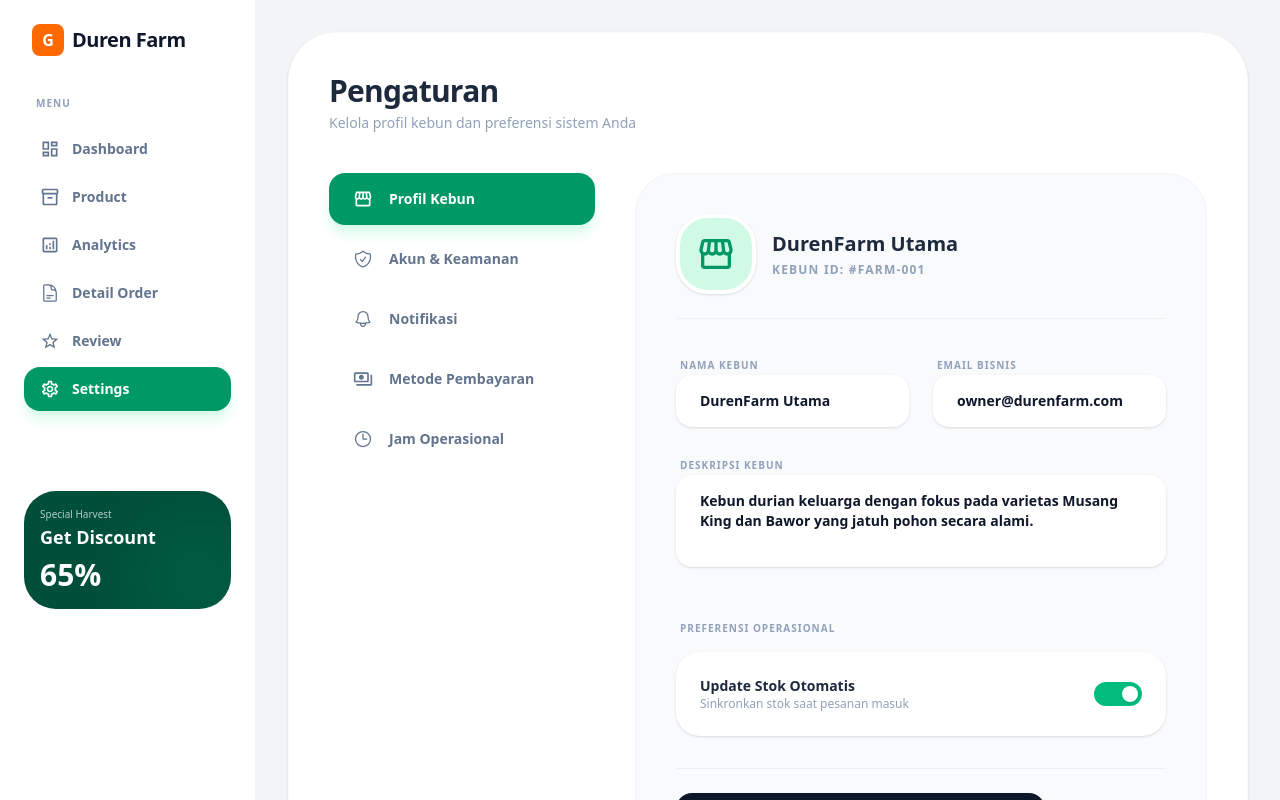
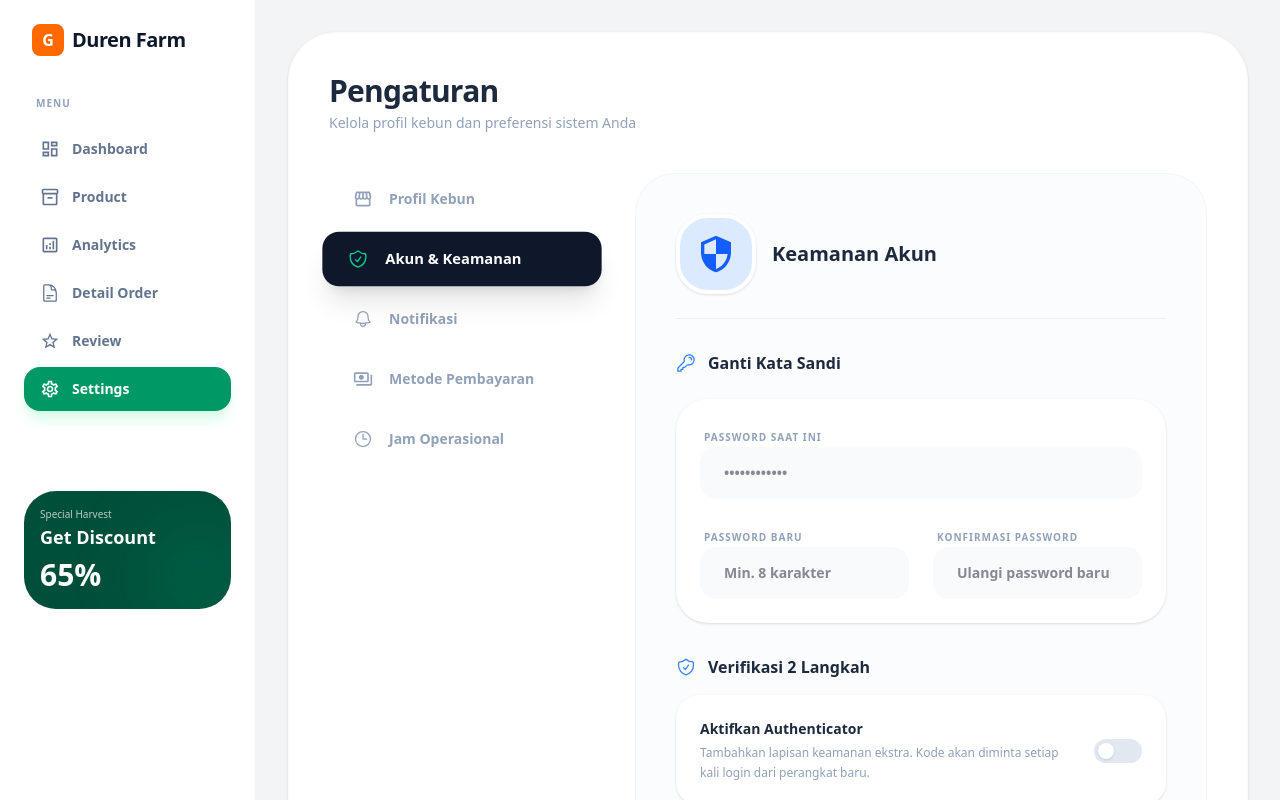
Before and after one commit to agrz4/duren-farm, a React (Vite) app: page /settings in a window 1280 px wide. Both pictures are taken after a click on the button "Akun & Keamanan". Shown: the top 800 px of the page. Built offline with nearby package versions, Linux system fonts and the light colour scheme.

Commit message:
feat(settings): add account page

```diff
--- a/src/pages/SettingsPage.tsx
+++ b/src/pages/SettingsPage.tsx
@@ -1,41 +1,23 @@
-import React from 'react';
-import { HiOutlineUser, HiOutlineBell, HiOutlineShieldCheck, HiOutlineClock } from "react-icons/hi2";
-import { MdOutlineStorefront, MdOutlinePayments } from "react-icons/md";
+import React, { useState } from 'react';
+import { HiOutlineBell, HiOutlineShieldCheck, HiOutlineClock, HiOutlineKey, HiOutlineDevicePhoneMobile } from "react-icons/hi2";
+import { MdOutlineStorefront, MdOutlinePayments, MdOutlineSecurity } from "react-icons/md";
 
 const SettingsPage: React.FC = () => {
-    return (
-        <div className="bg-white rounded-[3rem] p-10 shadow-sm min-h-screen border border-slate-50 font-sans">
-            <div className="mb-10">
-                <h2 className="text-3xl font-black text-slate-800 tracking-tight">Pengaturan</h2>
-                <p className="text-slate-400 text-sm mt-1">Kelola profil kebun dan preferensi sistem Anda</p>
-            </div>
+    const [activeTab, setActiveTab] = useState('Profil Kebun');
 
-            <div className="grid grid-cols-12 gap-10">
-                {/* Kolom Kiri: Menu Navigasi Settings */}
-                <div className="col-span-12 lg:col-span-4 space-y-2">
-                    {[
-                        { name: 'Profil Kebun', icon: <MdOutlineStorefront />, active: true },
-                        { name: 'Akun & Keamanan', icon: <HiOutlineShieldCheck /> },
-                        { name: 'Notifikasi', icon: <HiOutlineBell /> },
-                        { name: 'Metode Pembayaran', icon: <MdOutlinePayments /> },
-                        { name: 'Jam Operasional', icon: <HiOutlineClock /> },
-                    ].map((item, i) => (
-                        <button
-                            key={i}
-                            className={`w-full flex items-center gap-4 px-6 py-4 rounded-2xl font-bold text-sm transition-all ${item.active
-                                    ? 'bg-emerald-600 text-white shadow-lg shadow-emerald-100'
-                                    : 'text-slate-500 hover:bg-slate-50'
-                                }`}
-                        >
-                            <span className="text-xl">{item.icon}</span>
-                            {item.name}
-                        </button>
-                    ))}
-                </div>
+    const menuItems = [
+        { name: 'Profil Kebun', icon: <MdOutlineStorefront />, id: 'Profil Kebun' },
+        { name: 'Akun & Keamanan', icon: <HiOutlineShieldCheck />, id: 'Akun & Keamanan' },
+        { name: 'Notifikasi', icon: <HiOutlineBell />, id: 'Notifikasi' },
+        { name: 'Metode Pembayaran', icon: <MdOutlinePayments />, id: 'Metode Pembayaran' },
+        { name: 'Jam Operasional', icon: <HiOutlineClock />, id: 'Jam Operasional' },
+    ];
 
-                {/* Kolom Kanan: Form Konten */}
-                <div className="col-span-12 lg:col-span-8 bg-slate-50 rounded-[2.5rem] p-10 border border-slate-100">
-                    <div className="space-y-8">
+    const renderContent = () => {
+        switch (activeTab) {
+            case 'Profil Kebun':
+                return (
+                    <div className="space-y-8 animate-in fade-in slide-in-from-bottom-4 duration-500">
                         {/* Header Form */}
                         <div className="flex items-center gap-4 pb-6 border-b border-slate-200/60">
                             <div className="w-20 h-20 bg-emerald-100 rounded-[2rem] flex items-center justify-center text-emerald-600 border-4 border-white shadow-sm">
@@ -54,7 +36,7 @@ const SettingsPage: React.FC = () => {
                                 <input
                                     type="text"
                                     defaultValue="DurenFarm Utama"
-                                    className="w-full px-6 py-4 bg-white border-none rounded-2xl text-sm font-semibold shadow-sm focus:ring-2 focus:ring-emerald-500 outline-none transition-all"
+                                    className="w-full px-6 py-4 bg-white border-none rounded-2xl text-sm font-semibold shadow-sm focus:ring-2 focus:ring-emerald-500 outline-none transition-all placeholder:text-slate-300"
                                 />
                             </div>
                             <div className="space-y-2">
@@ -62,7 +44,7 @@ const SettingsPage: React.FC = () => {
                                 <input
                                     type="email"
                                     defaultValue="owner@durenfarm.com"
-                                    className="w-full px-6 py-4 bg-white border-none rounded-2xl text-sm font-semibold shadow-sm focus:ring-2 focus:ring-emerald-500 outline-none transition-all"
+                                    className="w-full px-6 py-4 bg-white border-none rounded-2xl text-sm font-semibold shadow-sm focus:ring-2 focus:ring-emerald-500 outline-none transition-all placeholder:text-slate-300"
                                 />
                             </div>
                             <div className="space-y-2 md:col-span-2">
@@ -70,7 +52,7 @@ const SettingsPage: React.FC = () => {
                                 <textarea
                                     rows={3}
                                     defaultValue="Kebun durian keluarga dengan fokus pada varietas Musang King dan Bawor yang jatuh pohon secara alami."
-                                    className="w-full px-6 py-4 bg-white border-none rounded-2xl text-sm font-semibold shadow-sm focus:ring-2 focus:ring-emerald-500 outline-none transition-all resize-none"
+                                    className="w-full px-6 py-4 bg-white border-none rounded-2xl text-sm font-semibold shadow-sm focus:ring-2 focus:ring-emerald-500 outline-none transition-all resize-none placeholder:text-slate-300"
                                 />
                             </div>
                         </div>
@@ -78,10 +60,10 @@ const SettingsPage: React.FC = () => {
                         {/* Toggle Settings */}
                         <div className="space-y-4 pt-4">
                             <p className="text-[10px] font-black text-slate-400 uppercase tracking-widest ml-1">Preferensi Operasional</p>
-                            <div className="flex items-center justify-between p-6 bg-white rounded-3xl shadow-sm">
+                            <div className="flex items-center justify-between p-6 bg-white rounded-3xl shadow-sm hover:shadow-md transition-shadow">
                                 <div>
                                     <p className="font-bold text-slate-800 text-sm">Update Stok Otomatis</p>
-                                    <p className="text-xs text-slate-400">Sinkronkan stok saat pesanan masuk</p>
+                                    <p className="text-xs text-slate-400 mt-1">Sinkronkan stok saat pesanan masuk</p>
                                 </div>
                                 <div className="w-12 h-6 bg-emerald-500 rounded-full relative cursor-pointer">
                                     <div className="absolute right-1 top-1 w-4 h-4 bg-white rounded-full shadow-sm"></div>
@@ -91,14 +73,162 @@ const SettingsPage: React.FC = () => {
 
                         {/* Action Buttons */}
                         <div className="flex gap-4 pt-6 border-t border-slate-200/60">
-                            <button className="flex-1 bg-slate-900 text-white py-4 rounded-2xl font-black text-xs uppercase tracking-widest hover:bg-slate-800 transition-all shadow-xl">
+                            <button className="flex-1 bg-slate-900 text-white py-4 rounded-2xl font-black text-xs uppercase tracking-widest hover:bg-slate-800 transition-all shadow-xl hover:shadow-2xl hover:-translate-y-1">
                                 Simpan Perubahan
                             </button>
-                            <button className="px-8 py-4 rounded-2xl font-black text-xs uppercase tracking-widest text-slate-400 hover:text-rose-500 transition-colors">
+                            <button className="px-8 py-4 rounded-2xl font-black text-xs uppercase tracking-widest text-slate-400 hover:text-rose-500 hover:bg-rose-50 transition-colors">
                                 Reset
                             </button>
                         </div>
                     </div>
+                );
+            case 'Akun & Keamanan':
+                return (
+                    <div className="space-y-8 animate-in fade-in slide-in-from-bottom-4 duration-500">
+                        {/* Header Section */}
+                        <div className="flex items-center gap-4 pb-6 border-b border-slate-200/60">
+                            <div className="w-20 h-20 bg-blue-100 rounded-[2rem] flex items-center justify-center text-blue-600 border-4 border-white shadow-sm">
+                                <MdOutlineSecurity size={40} />
+                            </div>
+                            <div>
+                                <h4 className="text-xl font-black text-slate-800">Keamanan Akun</h4>
+                            </div>
+                        </div>
+
+                        {/* Change Password Section */}
+                        <div className="space-y-6">
+                            <div className="flex items-center gap-3 text-slate-800">
+                                <HiOutlineKey className="text-xl text-blue-500" />
+                                <h5 className="font-bold">Ganti Kata Sandi</h5>
+                            </div>
+
+                            <div className="grid grid-cols-1 md:grid-cols-2 gap-6 p-6 bg-white rounded-[2rem] shadow-sm">
+                                <div className="space-y-2 md:col-span-2">
+                                    <label className="text-[10px] font-black text-slate-400 uppercase tracking-widest ml-1">Password Saat Ini</label>
+                                    <input
+                                        type="password"
+                                        className="w-full px-6 py-4 bg-slate-50 border-none rounded-2xl text-sm font-semibold focus:bg-white focus:ring-2 focus:ring-blue-500 outline-none transition-all hover:bg-slate-100"
+                                        placeholder="••••••••••••"
+                                    />
+                                </div>
+                                <div className="space-y-2">
+                                    <label className="text-[10px] font-black text-slate-400 uppercase tracking-widest ml-1">Password Baru</label>
+                                    <input
+                                        type="password"
+                                        className="w-full px-6 py-4 bg-slate-50 border-none rounded-2xl text-sm font-semibold focus:bg-white focus:ring-2 focus:ring-blue-500 outline-none transition-all hover:bg-slate-100"
+                                        placeholder="Min. 8 karakter"
+                                    />
+                                </div>
+                                <div className="space-y-2">
+                                    <label className="text-[10px] font-black text-slate-400 uppercase tracking-widest ml-1">Konfirmasi Password</label>
+                                    <input
+                                        type="password"
+                                        className="w-full px-6 py-4 bg-slate-50 border-none rounded-2xl text-sm font-semibold focus:bg-white focus:ring-2 focus:ring-blue-500 outline-none transition-all hover:bg-slate-100"
+                                        placeholder="Ulangi password baru"
+                                    />
+                                </div>
+                            </div>
+                        </div>
+
+                        {/* 2FA Section using Toggle design */}
+                        <div className="space-y-4">
+                            <div className="flex items-center gap-3 text-slate-800">
+                                <HiOutlineShieldCheck className="text-xl text-blue-500" />
+                                <h5 className="font-bold">Verifikasi 2 Langkah</h5>
+                            </div>
+
+                            <div className="flex items-center justify-between p-6 bg-white rounded-3xl shadow-sm hover:shadow-md transition-shadow">
+                                <div className="flex-1 pr-4">
+                                    <p className="font-bold text-slate-800 text-sm">Aktifkan Authenticator</p>
+                                    <p className="text-xs text-slate-400 mt-1 leading-relaxed">Tambahkan lapisan keamanan ekstra. Kode akan diminta setiap kali login dari perangkat baru.</p>
+                                </div>
+                                <div className="w-12 h-6 bg-slate-200 rounded-full relative cursor-pointer">
+                                    <div className="absolute left-1 top-1 w-4 h-4 bg-white rounded-full shadow-sm"></div>
+                                </div>
+                            </div>
+                        </div>
+
+                        {/* Recent Login History */}
+                        <div className="space-y-4">
+                            <div className="flex items-center gap-3 text-slate-800">
+                                <HiOutlineDevicePhoneMobile className="text-xl text-blue-500" />
+                                <h5 className="font-bold">Riwayat Login</h5>
+                            </div>
+
+                            <div className="bg-white rounded-[2rem] p-6 shadow-sm space-y-4">
+                                {[
+                                    { device: "MacBook Pro 14", location: "Jakarta, Indonesia", time: "Sedang Aktif", icon: "💻", active: true },
+                                    { device: "iPhone 13 Pro", location: "Bandung, Indonesia", time: "2 jam yang lalu", icon: "📱", active: false }
+                                ].map((login, idx) => (
+                                    <div key={idx} className="flex items-center gap-4 py-2">
+                                        <div className={`w-10 h-10 rounded-xl flex items-center justify-center text-lg ${login.active ? 'bg-blue-50' : 'bg-slate-50'}`}>
+                                            {login.icon}
+                                        </div>
+                                        <div className="flex-1">
+                                            <p className="text-sm font-bold text-slate-800">{login.device}</p>
+                                            <p className="text-[10px] text-slate-400 font-bold uppercase tracking-wide">{login.location}</p>
+                                        </div>
+                                        <div className="text-right">
+                                            {login.active ? (
+                                                <span className="text-[10px] font-black text-emerald-500 bg-emerald-50 px-3 py-1 rounded-full uppercase tracking-widest">Active</span>
+                                            ) : (
+                                                <span className="text-[10px] font-bold text-slate-400">{login.time}</span>
+                                            )}
+                                        </div>
+                                    </div>
+                                ))}
+                            </div>
+                        </div>
+
+                        {/* Action Buttons */}
+                        <div className="flex gap-4 pt-6 border-t border-slate-200/60">
+                            <button className="flex-1 bg-blue-600 text-white py-4 rounded-2xl font-black text-xs uppercase tracking-widest hover:bg-blue-700 transition-all shadow-xl hover:shadow-2xl hover:-translate-y-1 shadow-blue-100">
+                                Update Keamanan
+                            </button>
+                        </div>
+                    </div>
+                );
+            default:
+                return (
+                    <div className="flex flex-col items-center justify-center h-96 text-center animate-in fade-in zoom-in duration-500">
+                        <div className="w-24 h-24 bg-slate-100 rounded-[2.5rem] flex items-center justify-center mb-6 text-slate-300">
+                            {menuItems.find(m => m.name === activeTab)?.icon}
+                        </div>
+                        <h3 className="text-xl font-black text-slate-800">Fitur Belum Tersedia</h3>
+                        <p className="text-slate-400 text-sm mt-2 max-w-xs">Halaman {activeTab} sedang dalam pengembangan. Coba lagi nanti ya!</p>
+                    </div>
+                );
+        }
+    };
+
+    return (
+        <div className="bg-white rounded-[3rem] p-10 shadow-sm min-h-screen border border-slate-50 font-sans">
+            <div className="mb-10">
+                <h2 className="text-3xl font-black text-slate-800 tracking-tight">Pengaturan</h2>
+                <p className="text-slate-400 text-sm mt-1">Kelola profil kebun dan preferensi sistem Anda</p>
+            </div>
+
+            <div className="grid grid-cols-12 gap-10">
+                {/* Kolom Kiri: Menu Navigasi Settings */}
+                <div className="col-span-12 lg:col-span-4 space-y-2">
+                    {menuItems.map((item, i) => (
+                        <button
+                            key={i}
+                            onClick={() => setActiveTab(item.name)}
+                            className={`w-full flex items-center gap-4 px-6 py-4 rounded-2xl font-bold text-sm transition-all duration-300 ${activeTab === item.name
+                                ? 'bg-slate-900 text-white shadow-xl scale-105'
+                                : 'text-slate-400 hover:bg-slate-50 hover:text-slate-600'
+                                }`}
+                        >
+                            <span className={`text-xl ${activeTab === item.name ? 'text-emerald-400' : ''}`}>{item.icon}</span>
+                            {item.name}
+                        </button>
+                    ))}
+                </div>
+
+                {/* Kolom Kanan: Form Konten */}
+                <div className="col-span-12 lg:col-span-8 bg-slate-50/50 rounded-[2.5rem] p-10 border border-slate-100/80">
+                    {renderContent()}
                 </div>
             </div>
         </div>
```
